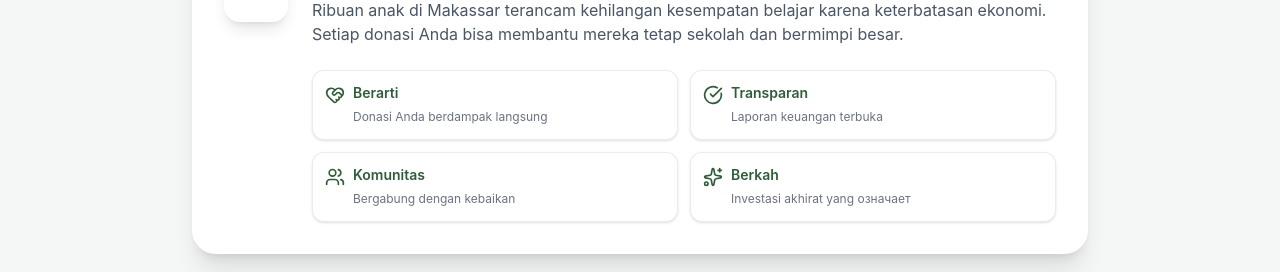
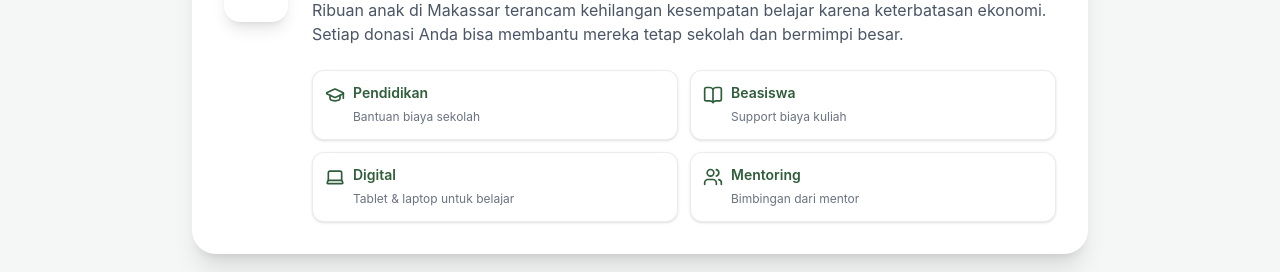
Before and after one commit to shafry00/jns-social, a React (Vite) app: page / in a window 1280 px wide. Shown: the part 2130-2402 px from the top of the page. Built offline with nearby package versions, Linux system fonts and the light colour scheme.

Commit message:
Dynamic 4 cards per pillar context

```diff
--- a/src/App.jsx
+++ b/src/App.jsx
@@ -2,7 +2,8 @@ import { useState, useEffect, useRef } from 'react'
 import {
   Heart, MapPin, Eye, GraduationCap, Users, Mic, Briefcase, Send, X, Mail,
   MapPin as Location, CheckCircle, Sparkles, Star, ArrowRight, HandHeart,
-  ChevronLeft, ChevronRight, Clock, Quote, ArrowUpRight, HeartHandshake, Target, Shield, Upload, MessageCircle
+  ChevronLeft, ChevronRight, Clock, Quote, ArrowUpRight, HeartHandshake, Target, Shield, Upload, MessageCircle,
+  BookOpen, Laptop, Package, Stethoscope, Home, Leaf, Video, Headphones, Globe, Wallet, Calendar, Banknote, ShoppingBag, Network
 } from 'lucide-react'
 
 const activities = [
@@ -25,11 +26,11 @@ const pillars = [
     gradient: 'from-primary-green to-soft-green',
     tagline: 'Wujudkan Mimpi Mereka',
     description: 'Ribuan anak di Makassar terancam kehilangan kesempatan belajar karena keterbatasan ekonomi. Setiap donasi Anda bisa membantu mereka tetap sekolah dan bermimpi besar.',
-    reasons: [
-      'Anak yatim mendapatkan chance yang sama untuk pendidikan',
-      'Bantu mereka kuliiah dengan biaya tercukupi',
-      'Les privat gratis untuk siapkan masa depan cerah',
-      'Tablet dan laptop untuk anak tidak mampu'
+    benefits: [
+      { icon: GraduationCap, title: 'Pendidikan', desc: 'Bantuan biaya sekolah' },
+      { icon: BookOpen, title: 'Beasiswa', desc: 'Support biaya kuliah' },
+      { icon: Laptop, title: 'Digital', desc: 'Tablet & laptop untuk belajar' },
+      { icon: Users, title: 'Mentoring', desc: 'Bimbingan dari mentor' }
     ],
     campaigns: [
       { id: 'beasiswa', title: 'Beasiswa Anak Yatim', image: 'https://images.unsplash.com/photo-1503676260728-1c00da1a492d?w=300&q=60&fit=crop', target: 50000000, raised: 32500000, donors: 145 },
@@ -46,11 +47,11 @@ const pillars = [
     gradient: 'from-primary-green to-soft-green',
     tagline: 'Uluran Tangan Kita',
     description: 'Bantuan sosial untuk saudara-saudara kita yang membutuhkan. Dari paket kebutuhan dasar hingga bantuan kesehatan, kami hadir untuk meringankan beban mereka.',
-    reasons: [
-      'Distribusi paket Sembako setiap bulan',
-      'Bantuan biaya pengobatan dan operasi',
-      'Dukungan untuk panti asuhan',
-      'Program lingkungan bersih Makassar'
+    benefits: [
+      { icon: Package, title: 'Sembako', desc: 'Paket kebutuhan pokok' },
+      { icon: Stethoscope, title: 'Kesehatan', desc: 'Bantuan biaya berobat' },
+      { icon: Home, title: 'Panti', desc: 'Dukungan untuk panti asuhan' },
+      { icon: Leaf, title: 'Lingkungan', desc: 'Program Clean Makassar' }
     ],
     campaigns: [
       { id: 'sembako', title: 'Paket Sembako', image: 'https://images.unsplash.com/photo-1488521787991-ed7bbaae773c?w=300&q=60&fit=crop', target: 30000000, raised: 24800000, donors: 234 },
@@ -60,18 +61,18 @@ const pillars = [
     ]
   },
   {
-    id: 'media-dakwah',
+id: 'media-dakwah',
     title: 'Media & Dakwah',
     icon: Mic,
     color: 'bg-primary-green',
     gradient: 'from-primary-green to-soft-green',
-    tagline: 'Menyebarkan Kebenaran',
-    description: 'Konten dakwah Islami yang edukatif dan relevan untuk ummat di era digital. Kami memproduksi berbagai konten untuk memudahkan传播 ilmu agama.',
-    reasons: [
-      'Konten dakwah di platform digital',
-      'Webinar Islami dengan ustadz ternama',
-      'Podcast pembelajaran Al-Quran',
-      'Campaign dakwah ke daerah terpencil'
+    tagline: 'Menyebaran Kebenaran',
+    description: 'Konten dakwah Islami yang edukatif dan relevan untuk ummat di era digital. Kami memproduksi berbagai konten untuk memudahkan spread ilmu agama.',
+    benefits: [
+      { icon: Video, title: 'Konten', desc: 'Video dakwah Islami' },
+      { icon: Mic, title: 'Webinar', desc: 'Live dengan ustadz' },
+      { icon: Headphones, title: 'Podcast', desc: 'Kajian audio islami' },
+      { icon: Globe, title: 'Digital', desc: 'Jangkauan nationwide' }
     ],
     campaigns: [
       { id: 'konten', title: 'Konten Dakwah', image: 'https://images.unsplash.com/photo-1594736797935-d09bc5b33f1a?w=300&q=60&fit=crop', target: 10000000, raised: 7500000, donors: 56 },
@@ -88,11 +89,11 @@ const pillars = [
     gradient: 'from-gold to-gold-light',
     tagline: 'Beramal dengan Hati',
     description: 'Menghimpun dan menyalurkan sedekah dan infaq untuk kepentingan ummat. Setiap rupiah yang masuk akan kami salurkan dengan penuh amanah.',
-    reasons: [
-      '100% dana tersalurkan ke penerima manfaat',
-      'Laporan keuangan transparan dan audit',
-      'Beragam program infaq harian dan bulanan',
-      'Program qurban untuk sesama'
+    benefits: [
+      { icon: Heart, title: 'Sedekah', desc: 'Beramal dengan hati' },
+      { icon: Wallet, title: 'Infaq', desc: 'Infaq harian & bulanan' },
+      { icon: Package, title: 'Qurban', desc: 'Program qurban Berkah' },
+      { icon: Calendar, title: 'Monthly', desc: 'Donasi rutin setiap bulan' }
     ],
     campaigns: [
       { id: 'infaq', title: 'Infaq Sekarang', image: 'https://images.unsplash.com/photo-1594708767771-a25160e4c8b4?w=300&q=60&fit=crop', target: 50000000, raised: 42300000, donors: 312 },
@@ -109,11 +110,11 @@ const pillars = [
     gradient: 'from-primary-green to-soft-green',
     tagline: 'Membangun Kemandirian',
     description: 'Memberdayakan pelaku UMKM lokal Makassar melalui pelatihan, permodalan, dan akses pasar. Kami membantu masyarakat mencapai kemandirian ekonomi.',
-    reasons: [
-      'Modal usaha untuk UMKM lokal Makassar',
-      'Mentoring bisnis dari praktisi berpengalaman',
-      'Pasar Islami untuk menjangkau lebih banyak pembeli',
-      'Jaringan bisnis untuk perluasan usaha'
+    benefits: [
+      { icon: Banknote, title: 'Modal', desc: 'Bantuan modal usaha' },
+      { icon: Users, title: 'Mentoring', desc: 'Bimbing bisnis expert' },
+      { icon: ShoppingBag, title: 'Pasar', desc: 'Pasar islami online' },
+      { icon: Network, title: 'Jaringan', desc: 'Connect dengan para pelaku' }
     ],
     campaigns: [
       { id: 'modal', title: 'Modal UMKM', image: 'https://images.unsplash.com/photo-1556742049-0c23a7e4ab7c?w=300&q=60&fit=crop', target: 50000000, raised: 38500000, donors: 78 },
@@ -463,12 +464,7 @@ return (
                 <p className="text-gray-600 mb-6">{currentPillar.description}</p>
 
                 <div className="grid grid-cols-2 gap-3">
-                  {[
-                    { icon: HeartHandshake, title: 'Berarti', desc: 'Donasi Anda berdampak langsung' },
-                    { icon: CheckCircle, title: 'Transparan', desc: 'Laporan keuangan terbuka' },
-                    { icon: Users, title: 'Komunitas', desc: 'Bergabung dengan kebaikan' },
-                    { icon: Sparkles, title: 'Berkah', desc: 'Investasi akhirat yang означает' }
-                  ].map((item, i) => (
+                  {currentPillar.benefits?.map((item, i) => (
                     <div key={i} className="bg-white rounded-xl p-3 border border-primary-green/10 flex items-start gap-2 shadow-sm">
                       <item.icon className="w-5 h-5 text-primary-green flex-shrink-0 mt-0.5" />
                       <div>
```
